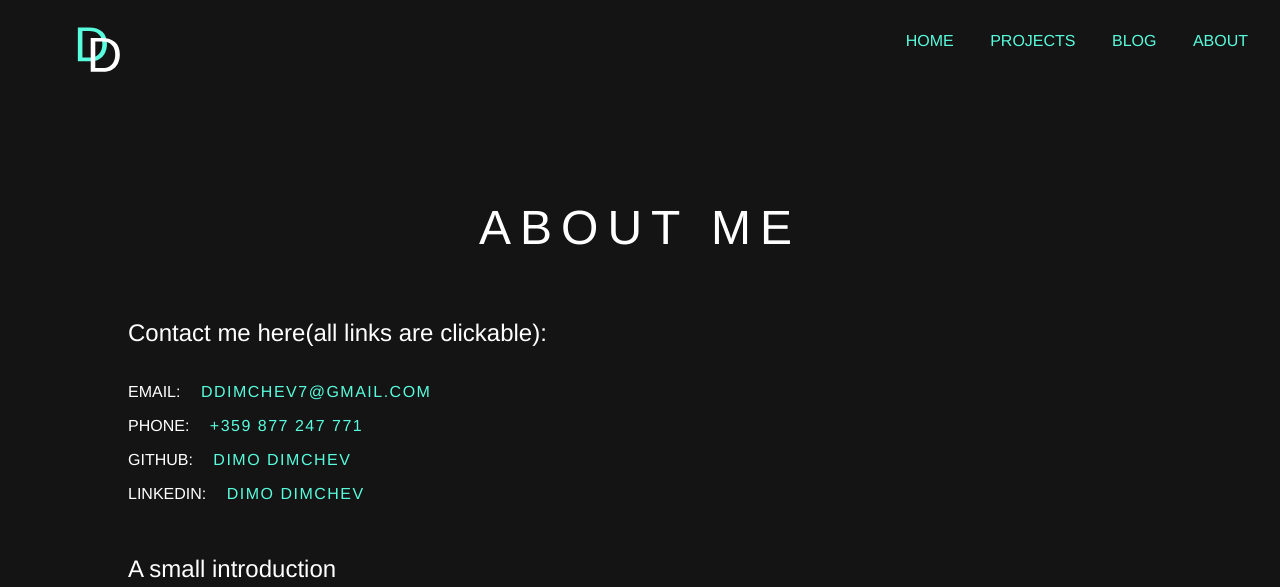
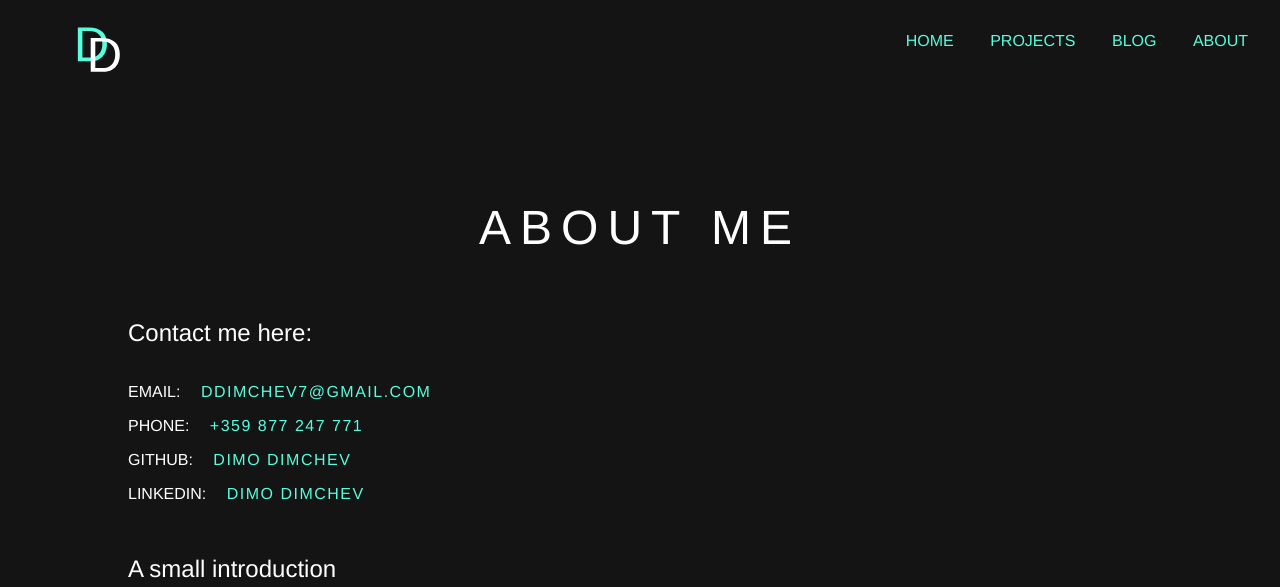
Before and after one commit to DimoDimchev/Personal-Website, a Django app: page /about/ in a window 1280 px wide. Shown: the top 587 px of the page. Run offline with Django 3.2, Linux system fonts and the light colour scheme; some libraries are stand-ins or nearby versions.

```diff
--- a/templates/about.html
+++ b/templates/about.html
@@ -11,7 +11,7 @@
         <h1 class="title about-title">About me</h1>
     </header>
     <div class="container contact">
-        <h2>Contact me here(all links are clickable):</h2>
+        <h2>Contact me here:</h2>
         <ul>
             <li>Email: <p class="cta primary-cta about-cta"><a href="mailto:ddimchev7@gmail.com">ddimchev7@gmail.com</a>
             </p></li>
```
